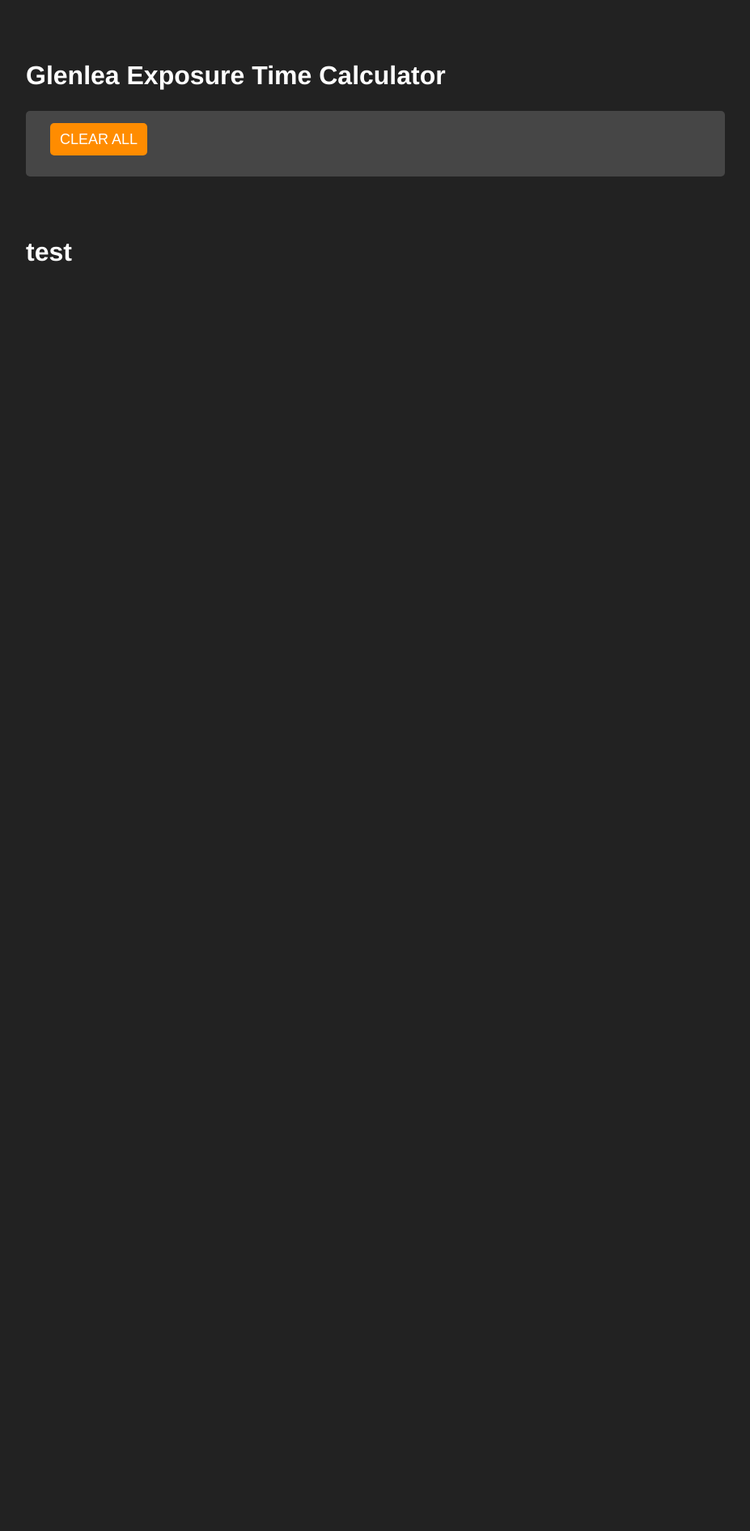
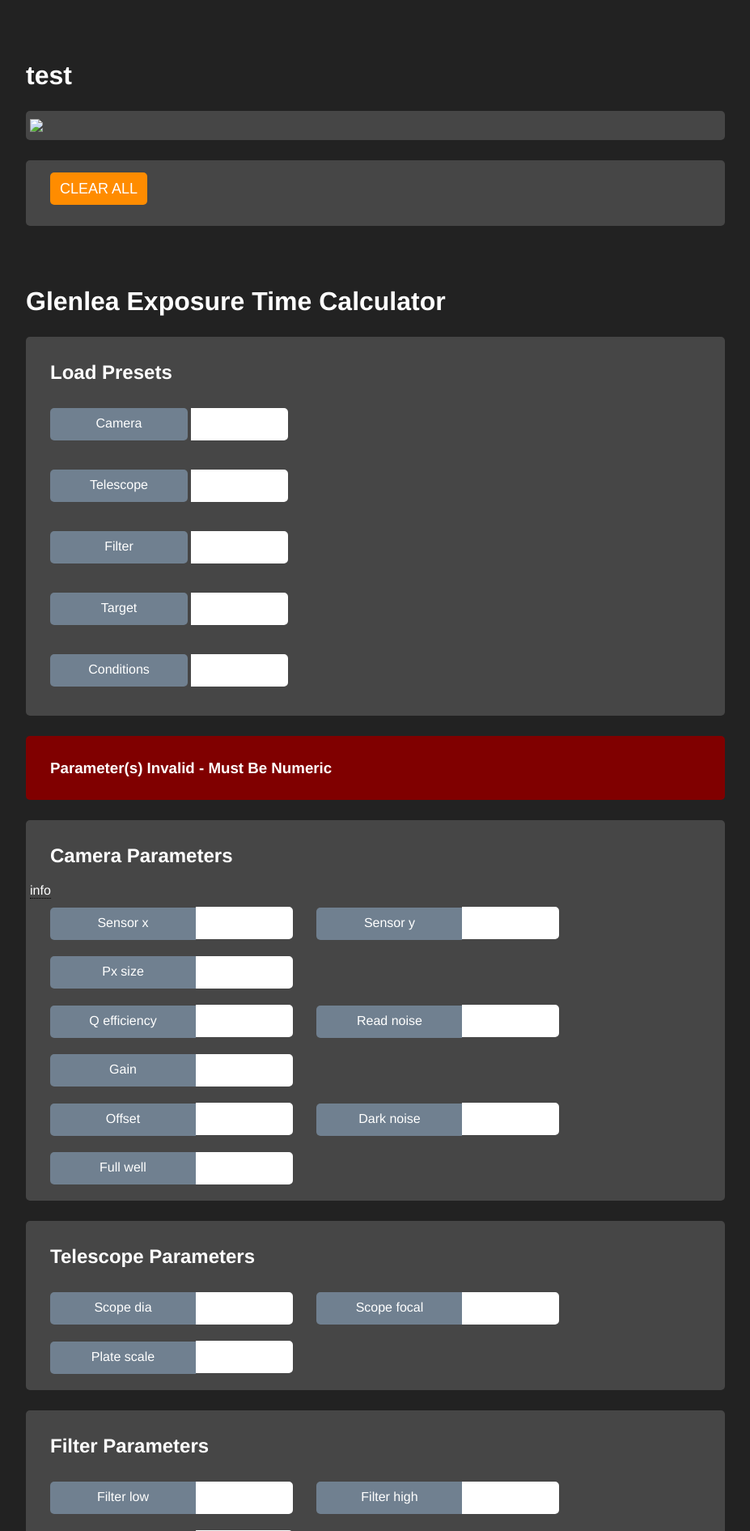
Before and after one commit to pirgalim/Glenlea-ETC, a Flask app: template templates/output.html in a window 1280 px wide. Shown: the top 1891 px of the page at 81% size, without its empty margins (176-1103 px from the left). Before the commit the page ends 323 px from the top, so only its background shows below. Run offline with Flask 3, Linux system fonts and the light colour scheme; the template is opened without the code that fills it: most values are stand-ins (such as "Sample title", 1, 10 or a date in 2020); form fields are guessed from the names that the template uses.

Commit message:
added output template

```diff
--- a/main.py
+++ b/main.py
@@ -67,8 +67,8 @@ def calculator():
                 #print( etc.countsPerSecond() )
 
 
-
-                return render_template('input.html', valid=valid, in_form=in_form, select_form=select_form,
+                #return(render_template('output.html', plot_url="static/my_plot.png"))
+                return render_template('output.html', valid=valid, in_form=in_form, select_form=select_form,
                                         camera_presets=presets, telescope_presets=telescope_presets, filter_presets=filter_presets, target_presets=target_presets,
                                         plot_url="static/my_plot.png")
 
--- a/templates/input.html
+++ b/templates/input.html
@@ -1,16 +1,18 @@
 {% extends "index.html" %}
 {% block content %}
+
 
     <div class="content-section">
 
 
-        <!-- display plot -->
+
+        <!-- display plot
         {% if plot_url != NULL %}
         <section>
             <img src={{plot_url}} style="left-margin:25px;">
         </section>
 
-        <!-- reset button -->
+        reset button
         <section>
             <form id="clear_all" method = "GET", action="">
                 <input type="submit" value="CLEAR ALL">
@@ -19,7 +21,7 @@
 
 
         </section>
-        {% endif %}
+        {% endif %} -->
 
 
         <section class="preset-selection">
--- a/templates/output.html
+++ b/templates/output.html
@@ -1,6 +1,23 @@
-{% extends "index.html" %}
 {% block content1 %}
 
 <h1>test</h1>
 
+<!-- display plot -->
+{% if plot_url != NULL %}
+<section>
+    <img src={{plot_url}} style="left-margin:25px;">
+</section>
+
+<!-- reset button -->
+<section>
+    <form id="clear_all" method = "GET", action="">
+        <input type="submit" value="CLEAR ALL">
+    </form>
+
+
+
+</section>
+{% endif %}
 {% endblock content1 %}
+
+{% include "input.html" %}
```
